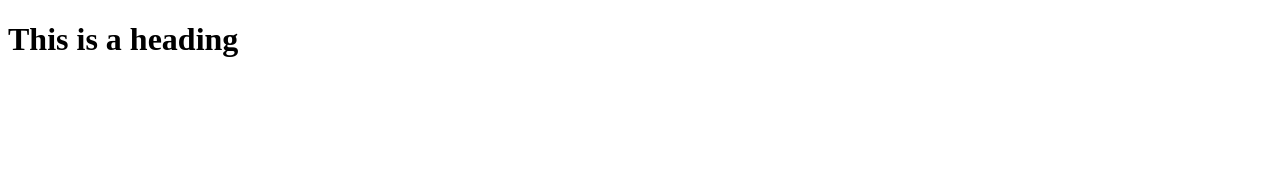
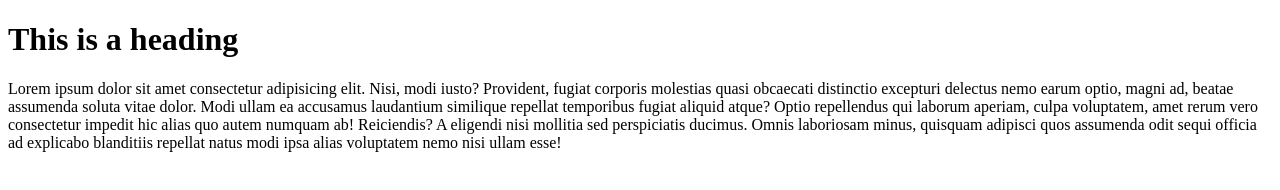
Before and after one commit to thanhKasper/git-github_playground, a plain HTML site: page index.html in a window 1280 px wide. Drawn offline with Linux system fonts and the light colour scheme.

Commit message:
add paragraph and style.css

```diff
--- a/index.html
+++ b/index.html
@@ -1,11 +1,21 @@
 <!DOCTYPE html>
 <html lang="en">
+
 <head>
     <meta charset="UTF-8">
     <meta name="viewport" content="width=device-width, initial-scale=1.0">
     <title>This is git playground</title>
 </head>
+
 <body>
     <h1>This is a heading</h1>
+    <p>Lorem ipsum dolor sit amet consectetur adipisicing elit. Nisi, modi iusto? Provident, fugiat corporis molestias
+        quasi obcaecati distinctio excepturi delectus nemo earum optio, magni ad, beatae assumenda soluta vitae dolor.
+        Modi ullam ea accusamus laudantium similique repellat temporibus fugiat aliquid atque? Optio repellendus qui
+        laborum aperiam, culpa voluptatem, amet rerum vero consectetur impedit hic alias quo autem numquam ab!
+        Reiciendis?
+        A eligendi nisi mollitia sed perspiciatis ducimus. Omnis laboriosam minus, quisquam adipisci quos assumenda odit
+        sequi officia ad explicabo blanditiis repellat natus modi ipsa alias voluptatem nemo nisi ullam esse!</p>
 </body>
+
 </html>
```
Also changed, not shown: style.css (added).
